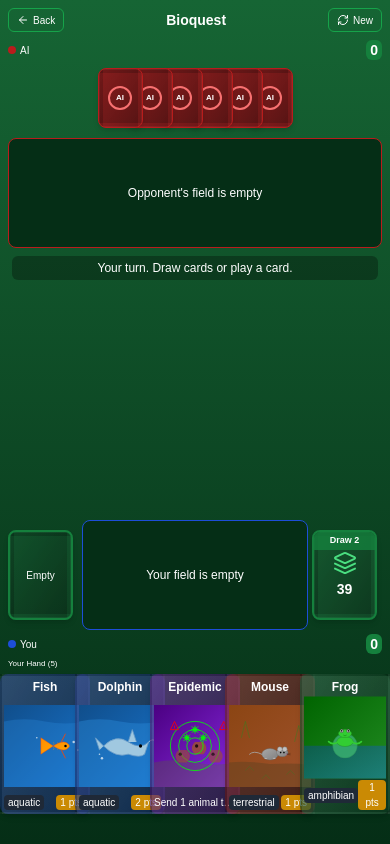
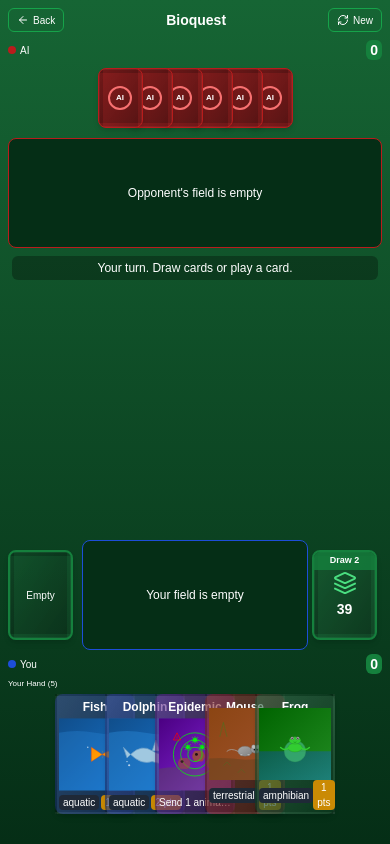
Before and after one commit to AlexandreNasajon/animal_kingdom, a Next.js app: page /game/match in a window 390 px wide. Built offline with nearby package versions, Linux system fonts and the light colour scheme.

Commit message:
refactor: adjust card spacing in PlayerHand for mobile
Improve card layout on small screens for better display.

Co-authored-by: Alexandre Nasajon <26290886+AlexandreNasajon@users.noreply.github.com>

```diff
--- a/components/player-hand.tsx
+++ b/components/player-hand.tsx
@@ -75,6 +75,17 @@ export function PlayerHand({
       return () => clearTimeout(timer)
     }
   }, [newCardIds])
+
+  // Add window resize listener for responsive card spacing
+  useEffect(() => {
+    const handleResize = () => {
+      // Force a re-render when window size changes
+      setHoveredCardIndex(null)
+    }
+
+    window.addEventListener("resize", handleResize)
+    return () => window.removeEventListener("resize", handleResize)
+  }, [])
 
   // Handle mouse enter/leave for card zoom effect
   const handleMouseEnter = (index: number) => {
@@ -229,7 +240,7 @@ export function PlayerHand({
   }
 
   return (
-    <div ref={containerRef} className="flex justify-center overflow-visible p-1 min-h-[170px]">
+    <div ref={containerRef} className="flex justify-center overflow-visible p-1 min-h-[150px] sm:min-h-[170px]">
       {cards.map((card, index) => {
         const isHovered = hoveredCardIndex === index
         const isPlaying = card.id === playingCardId
@@ -256,12 +267,13 @@ export function PlayerHand({
             onTouchEnd={handleTouchEnd}
             data-card-id={card.id}
             style={{
-              marginLeft: index > 0 ? "-15px" : "0", // Make cards overlap
+              marginLeft:
+                index > 0 ? (typeof window !== "undefined" && window.innerWidth < 640 ? "-30px" : "-15px") : "0", // Make cards overlap more on mobile
               zIndex: isHovered ? 10 : index, // Reverse stacking order so rightmost cards are on top
             }}
           >
             <Card
-              className={`relative h-[140px] w-[90px] transform transition-transform ${
+              className={`relative h-[140px] w-[90px] sm:h-[140px] sm:w-[90px] h-[120px] w-[80px] transform transition-transform ${
                 card.type === "animal"
                   ? card.environment === "terrestrial"
                     ? "bg-red-900/60"
```
